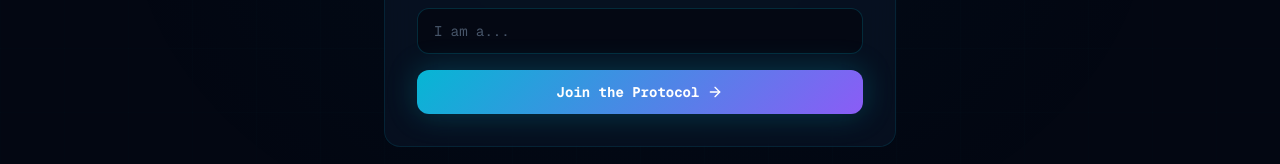
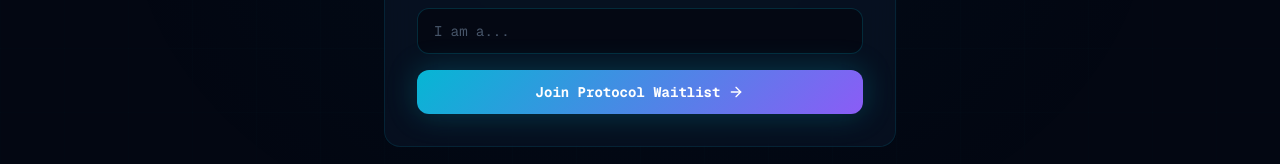
Before and after one commit to webdeeva/haphuman, a Next.js app: page / in a window 1280 px wide. Shown: the part 7696-7860 px from the top of the page. Built offline with nearby package versions, Linux system fonts and the light colour scheme.

Commit message:
JoinSection: rename button to Join Protocol Waitlist

```diff
--- a/components/JoinSection.tsx
+++ b/components/JoinSection.tsx
@@ -166,7 +166,7 @@ export default function JoinSection() {
                   <Loader2 size={16} className="animate-spin" />
                 ) : (
                   <>
-                    Join the Protocol
+                    Join Protocol Waitlist
                     <ArrowRight size={16} className="group-hover:translate-x-1 transition-transform" />
                   </>
                 )}
```
